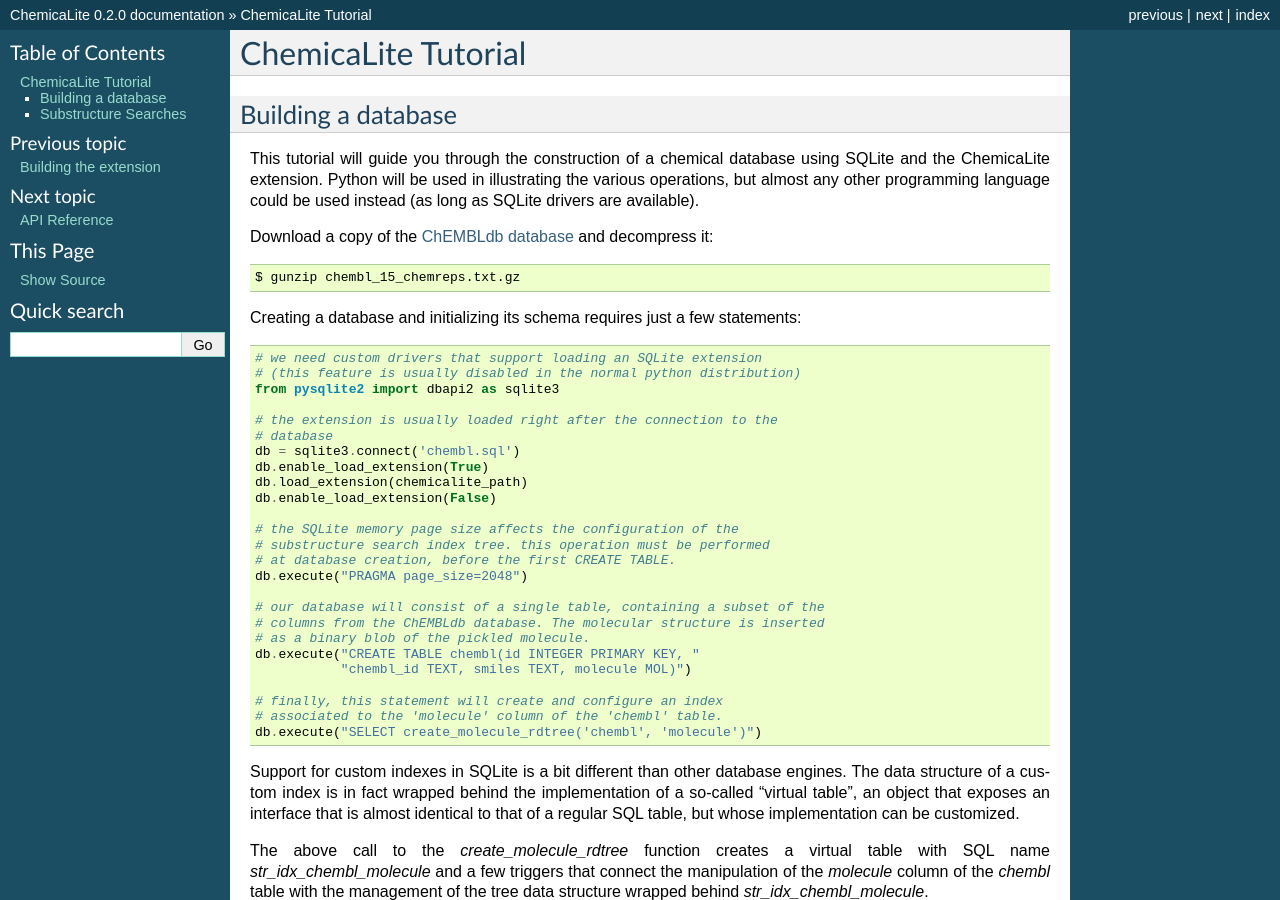
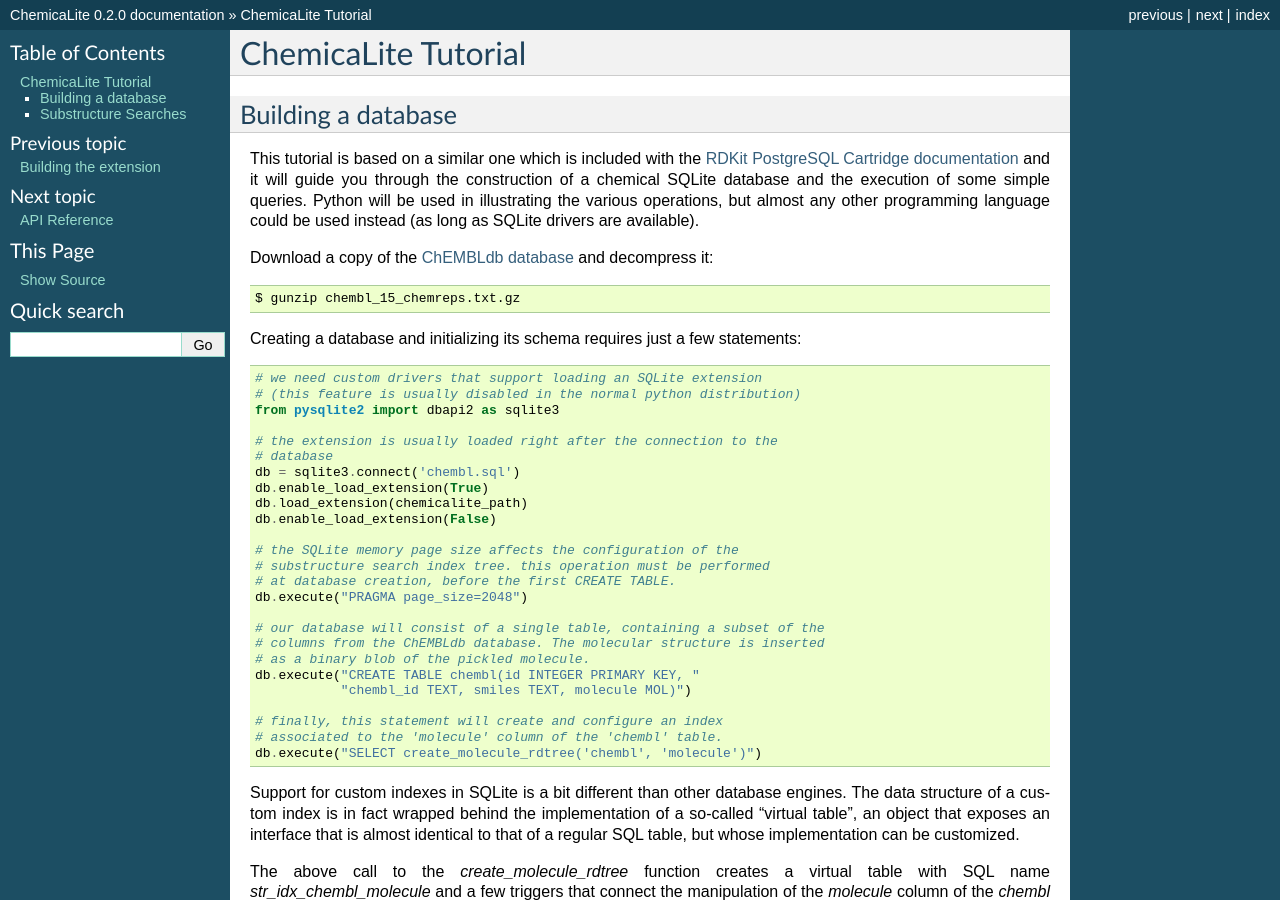
Before and after one commit to rvianello/chemicalite, a Sphinx documentation site: the page built from docs/tutorial.rst, in a window 1280 px wide and 900 px high. Built offline with Sphinx 7.4.7, drawn with Linux system fonts in a browser that asks for light colours; some of the changed text lies outside the part shown.

Commit message:
added a note about query performances and disk cache + a ref to the orig tutorial

```diff
--- a/docs/tutorial.rst
+++ b/docs/tutorial.rst
@@ -4,7 +4,7 @@
 Building a database
 -------------------
 
-This tutorial will guide you through the construction of a chemical database using SQLite and the ChemicaLite extension. Python will be used in illustrating the various operations, but almost any other programming language could be used instead (as long as SQLite drivers are available).
+This tutorial is based on a similar one which is included with the `RDKit PostgreSQL Cartridge documentation <https://rdkit.readthedocs.org/en/latest/Cartridge.html#creating-databases>`_ and it will guide you through the construction of a chemical SQLite database and the execution of some simple queries. Python will be used in illustrating the various operations, but almost any other programming language could be used instead (as long as SQLite drivers are available).
 
 Download a copy of the `ChEMBLdb database <ftp://ftp.ebi.ac.uk/pub/databases/chembl/ChEMBLdb/releases/chembl_15/chembl_15_chemreps.txt.gz>`_ and decompress it::
 
@@ -121,6 +121,8 @@
     searching for substructure: c1cccc2c1CNCCN2
     Found 1210 matches in 15.256114006 seconds
 
+*Note*: Execution times are only provided for reference and may vary depending on the available computational power. Moreover, and especially for larger database files, timings appear to be quite sensitive to the behavior of the operating system disk cache. Should you happen to observe anything like a 10-50x difference between the execution times for the first and the second run of the same query, please try bringing the sqlite file into the OS disk cache and see if it helps (something like `cat chembldb.sql > /dev/null` should do).
+
 A second script is provided with the documentation and it's designed to only return the first results (sometimes useful for queries that return a large number of matches)::
 
     $ ./substructure_search.py /path/libchemicalite.so chembldb.sql c1cccc2c1CNCCN2
```
